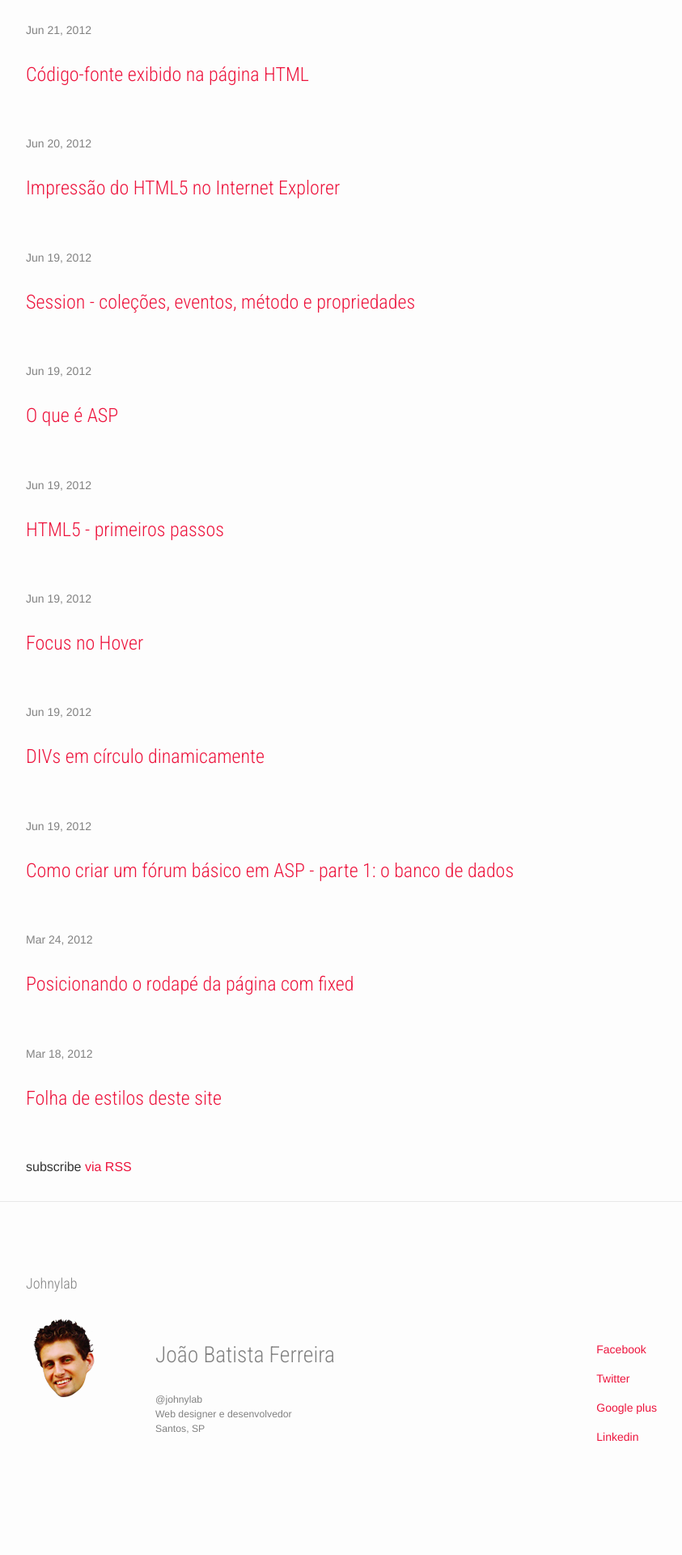
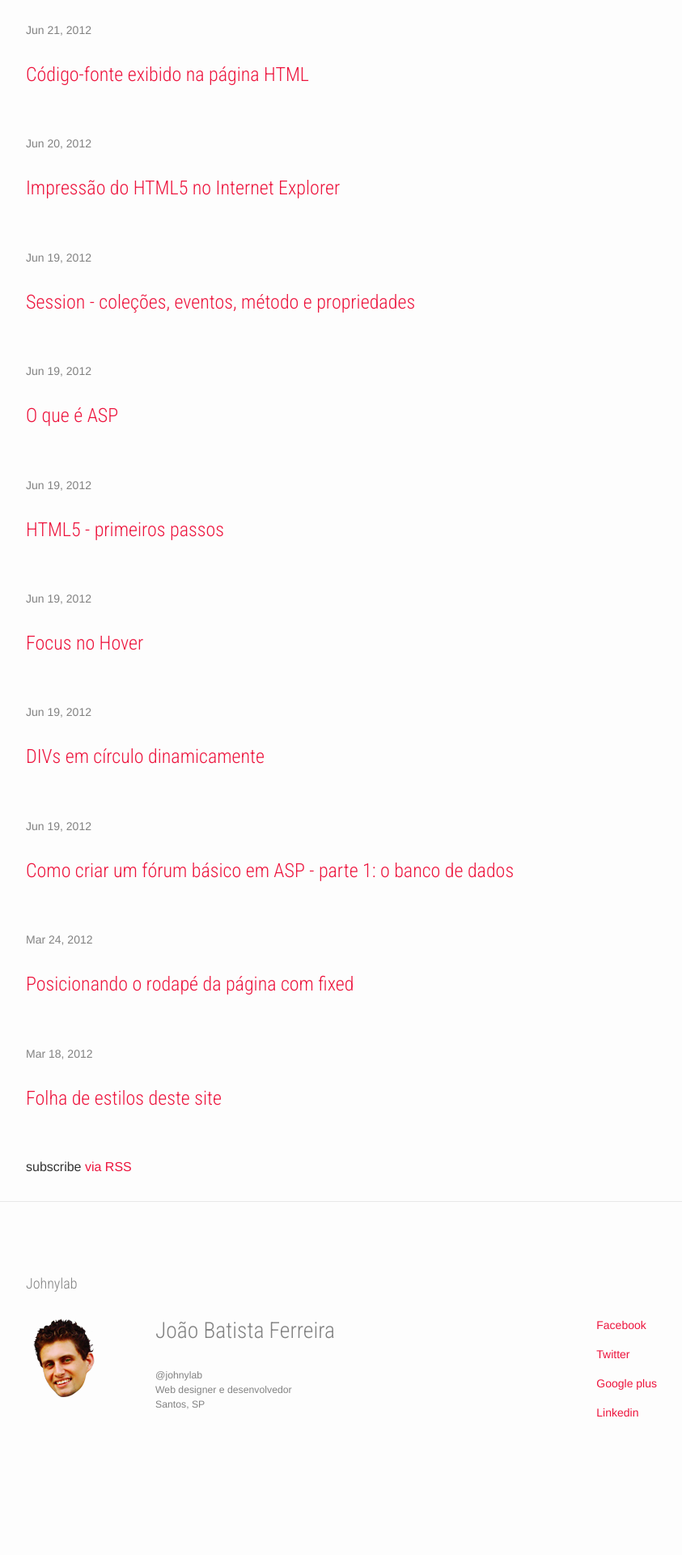
Before and after one commit to johnylab/johnylab.github.io, a Jekyll site: the page built from index.html, in a window 1280 px wide. Shown: the part 2642-4562 px from the top of the page at 81% size, without its empty margins (218-1061 px from the left). Built offline with Jekyll 4.4.1, drawn with Linux system fonts in a browser that asks for light colours; after the commit the page ends 4502 px from its top, so only the background shows below that.

Commit message:
Estilos do Vcard

```diff
--- a/_includes/footer.html
+++ b/_includes/footer.html
@@ -3,8 +3,7 @@
   <div class="wrapper">
 
     <h2 class="footer-heading">{{ site.title }}</h2>
-    <figure class="vcard" role="banner" aria-labelledby="vcard-label">
-      <div data-grid="spacing">
+    <figure class="vcard" role="banner" aria-labelledby="vcard-label" data-grid="spacing">
       <div class="photo" data-cell="shrink"><img src="{{ site.baseurl }}/img/johnylab.png" alt="João B Ferreira"></div>
       <figcaption>
         <h4 class="fn" id="vcard-label">João Batista Ferreira</h4>
@@ -12,21 +11,20 @@
         <div class="note">Web designer e desenvolvedor</div>
         <div class="adr"><span class="locality">Santos</span>, <span class="region">SP</span></div>
       </figcaption>
-        <ul class="seamless" data-cell="shrink">
+      <ul class="seamless social" data-cell="shrink">
         <li>
-            <a href="http://www.facebook.com/joaobatistacomunic" target="_blank" class="url icon-facebook"><span class="visuallyhidden">Facebook</span></a>
+          <a href="http://www.facebook.com/joaobatistacomunic" target="_blank" class="url icon-facebook">Facebook</a>
         </li>
         <li>
-            <a href="https://twitter.com/JohnyLab" target="_blank" class="url icon-twitter"><span class="visuallyhidden">Twitter</span></a>
+          <a href="https://twitter.com/JohnyLab" target="_blank" class="url icon-twitter">Twitter</a>
         </li>
         <li>
-            <a href="https://plus.google.com/+JoãoFerreira_johnylab" rel="author" target="_blank" class="url icon-googleplus"><span class="visuallyhidden">Google plus</span></a>
+          <a href="https://plus.google.com/+JoãoFerreira_johnylab" rel="author" target="_blank" class="url icon-googleplus">Google plus</a>
         </li>
         <li>
-            <a href="https://br.linkedin.com/in/johnylab" target="_blank" class="url icon-linkedin"><span class="visuallyhidden">Linkedin</span></a>
+          <a href="https://br.linkedin.com/in/johnylab" target="_blank" class="url icon-linkedin">Linkedin</a>
         </li>
       </ul>
-      </div>
     </figure>
   </div>
 
--- a/_sass/_layout.sass
+++ b/_sass/_layout.sass
@@ -38,7 +38,7 @@
             display: block
             float: right
             width: 36px
-            height: 26px
+            height: 36px
             line-height: 0
             padding-top: 10px
             text-align: center
--- /dev/null
+++ b/_sass/_vcard.sass
@@ -0,0 +1,10 @@
+.vcard
+    .photo
+    .fn
+        margin-top: 0
+    .nickname
+    .note
+    .adr
+    .social
+        margin-top: 0
+        margin-bottom: 0
--- a/css/main.sass
+++ b/css/main.sass
@@ -25,4 +25,4 @@
 $on-palm: 600px
 $on-laptop: 800px
 
-@import mixins, base, grid, forms, layout, syntax-highlighting
+@import mixins, base, grid, forms, vcard, layout, syntax-highlighting
```
Lines whose indentation alone changed are shown as unchanged.
